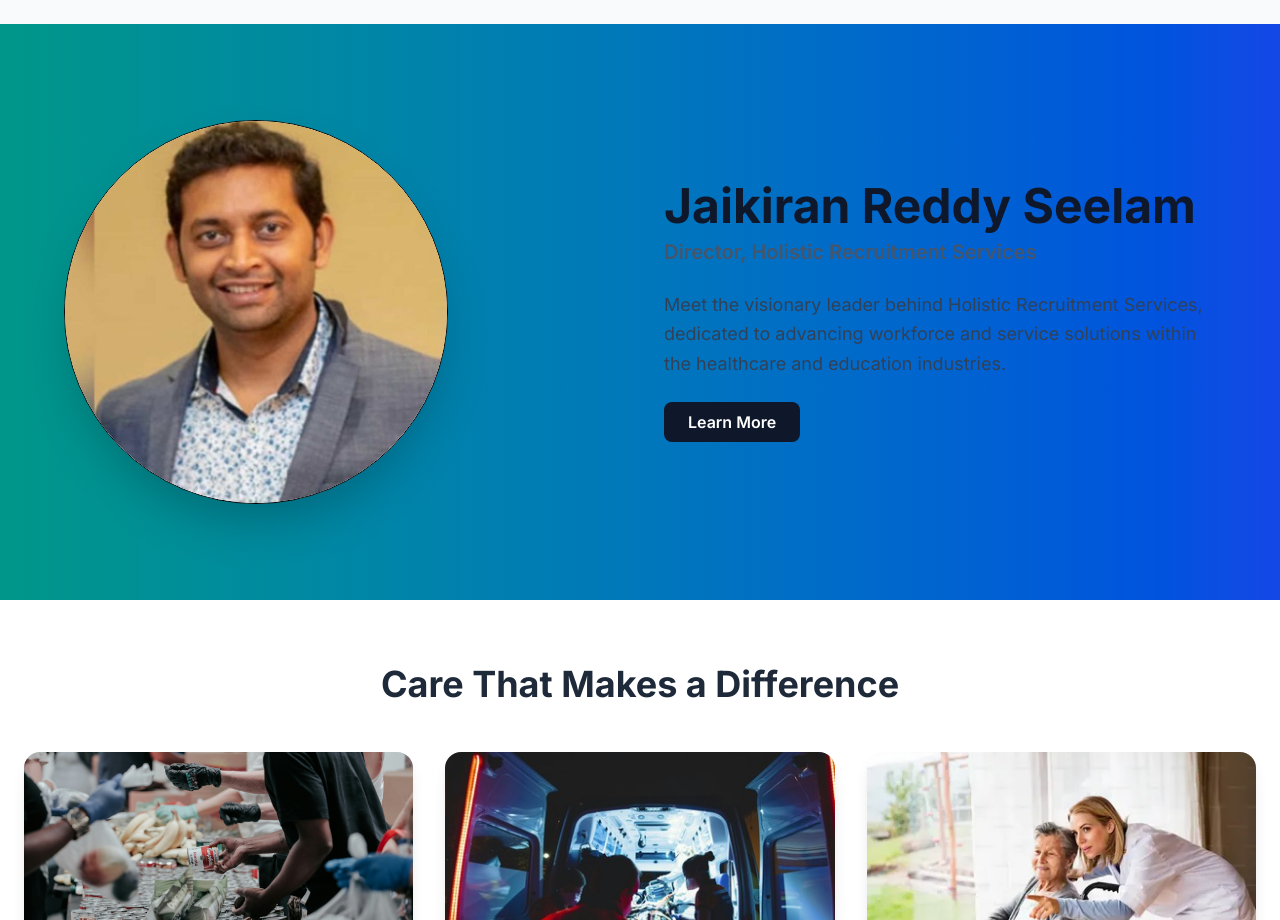
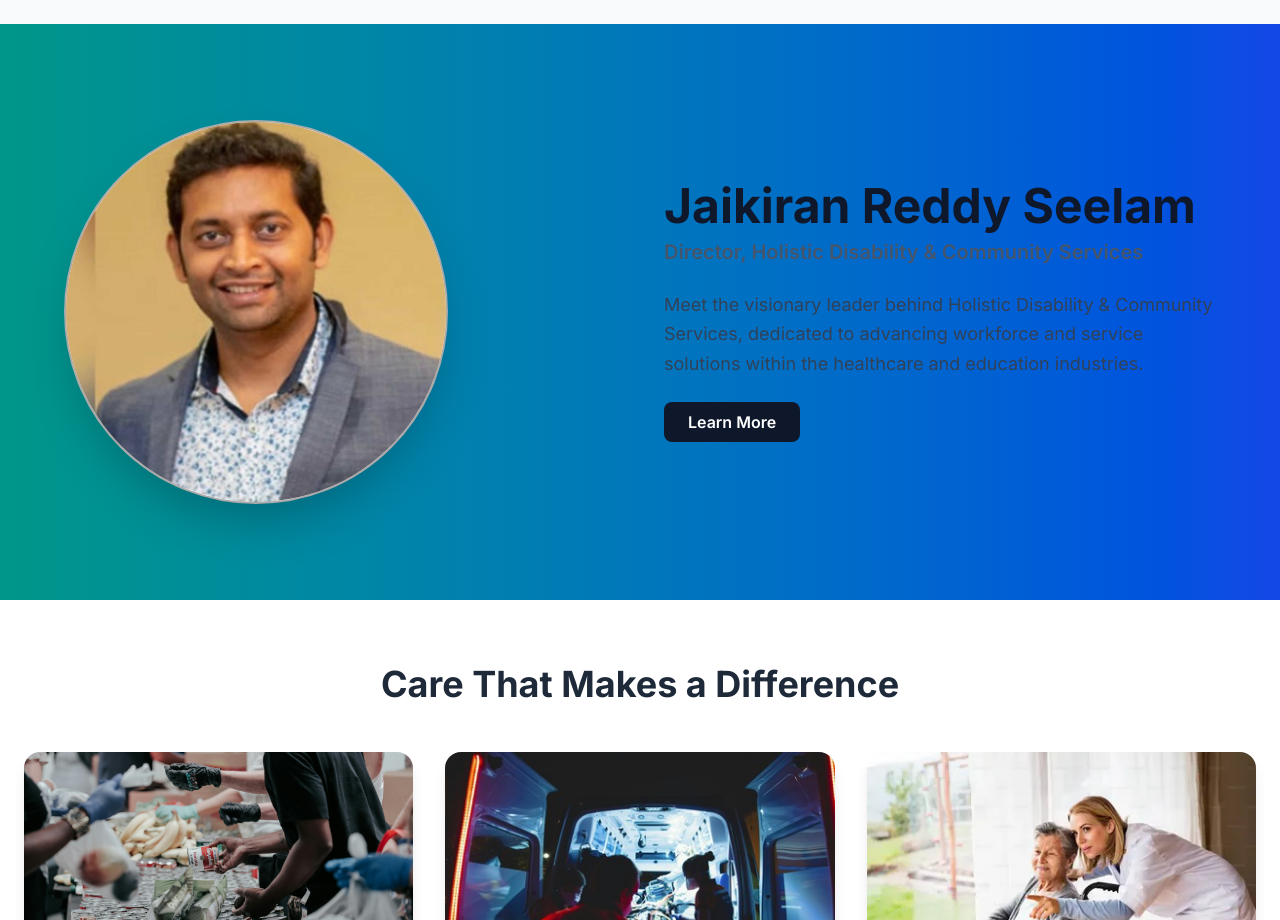
Before and after one commit to Abhayshah020/hdcs, a Next.js app: page /about in a window 1280 px wide. Shown: the part 880-1800 px from the top of the page. Built offline with nearby package versions, Linux system fonts and the light colour scheme.

Commit message:
fixed the issue of changing the name

```diff
--- a/app/about/page.tsx
+++ b/app/about/page.tsx
@@ -68,7 +68,7 @@
                         <div className="grid grid-cols-1 md:grid-cols-2 gap-8 md:gap-12 items-center">
                             {/* Left Column - Profile Image */}
                             <div className="flex justify-center md:justify-start">
-                                <div className="relative w-60 h-60 md:w-96 md:h-96 rounded-full overflow-hidden shadow-2xl border-1 dark:border-slate-800 bg-white dark:bg-slate-800">
+                                <div className="relative w-60 h-60 md:w-96 md:h-96 rounded-full overflow-hidden shadow-2xl border-2 border-[#aaa] bg-white dark:bg-slate-800">
                                     <Image
                                         src="/director-profile.jpg"
                                         alt="Jaikiran Reddy Seelam"
@@ -86,12 +86,12 @@
                                         Jaikiran Reddy Seelam
                                     </h1>
                                     <p className="text-xl text-slate-600 dark:text-slate-300 font-semibold">
-                                        Director, Holistic Recruitment Services
+                                        Director, Holistic Disability & Community Services
                                     </p>
                                 </div>
 
                                 <p className="text-lg text-slate-700 dark:text-slate-200 leading-relaxed">
-                                    Meet the visionary leader behind Holistic Recruitment Services, dedicated to advancing workforce and service solutions within the healthcare and education industries.
+                                    Meet the visionary leader behind Holistic Disability & Community Services, dedicated to advancing workforce and service solutions within the healthcare and education industries.
                                 </p>
 
                                 <div className="flex gap-4">
```
